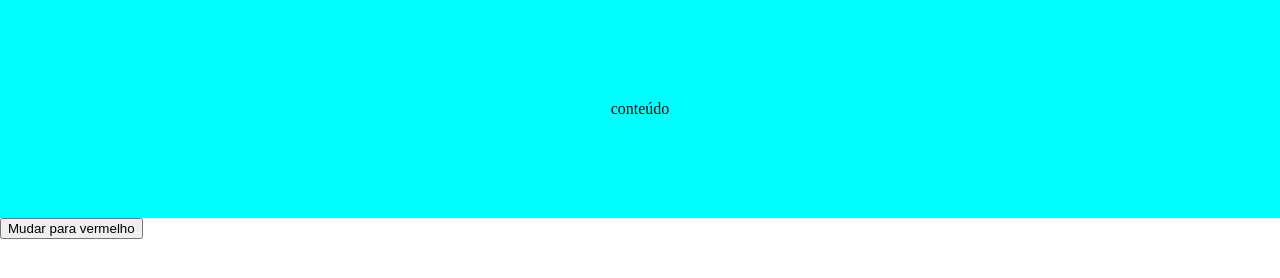
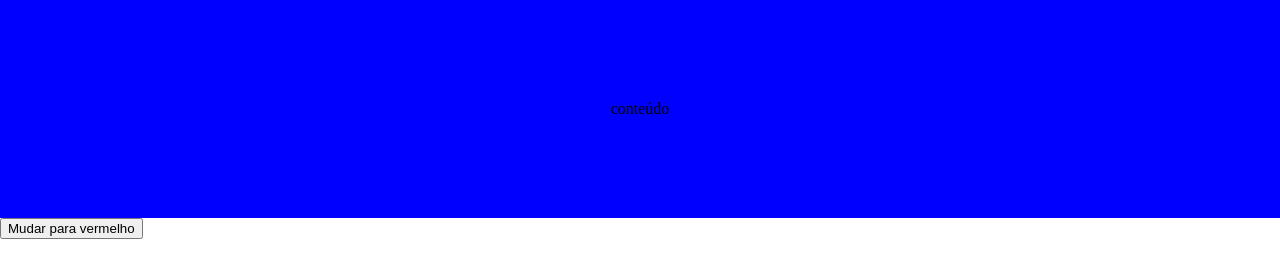
Before and after one commit to lukasdsouza/Estudos.Js, a plain HTML site: page eventos/evento.html in a window 1280 px wide. Drawn offline with Linux system fonts and the light colour scheme.

Commit message:
Alternancia de cor div#d1

```diff
--- a/eventos/evento.html
+++ b/eventos/evento.html
@@ -7,12 +7,10 @@
     <link rel="stylesheet" href="style2.css">
 </head>
 <body>
-    <div onmouseenter="PintarAqua()" id="d1">
+    <div onmouseenter="PintarAzul()" onmouseleave="PintarAmarelo()" id="d1">
         conteúdo
     </div>
-    <button onclick="PintarVermelho()" >Mudar para vermelho</button>
     <script>
-
         function PintarVermelho(){
             d1.style.backgroundColor = "red"
         }
@@ -20,8 +18,21 @@
         function PintarAqua(){
             d1.style.backgroundColor = "aqua"
         }
-        var d1 = window.document.getElementById("d1")
-        d1.addEventListener()
-    </script>
+
+        function PintarAmarelo(){
+            d1.style.backgroundColor = "yellow"
+        }
+
+        function PintarAzul(){
+            d1.style.backgroundColor = "blue"
+        }
+
+        //var d1 = window.document.getElementById("d1")
+        //d1.addEventListener("mouseenter", PintarVermelho())
+        //d1.addEventListener("mouseout", PintarAmarelo())
+
+        </script>
+
+    <button onclick="PintarVermelho()">Mudar para vermelho</button>
 </body>
 </html>
--- a/eventos/style2.css
+++ b/eventos/style2.css
@@ -2,6 +2,7 @@
     text-align: center;
     padding: 100px 50px 100px 50px;
     margin: 0px;
+    background-color: yellow;
 }
 
 body{
```
